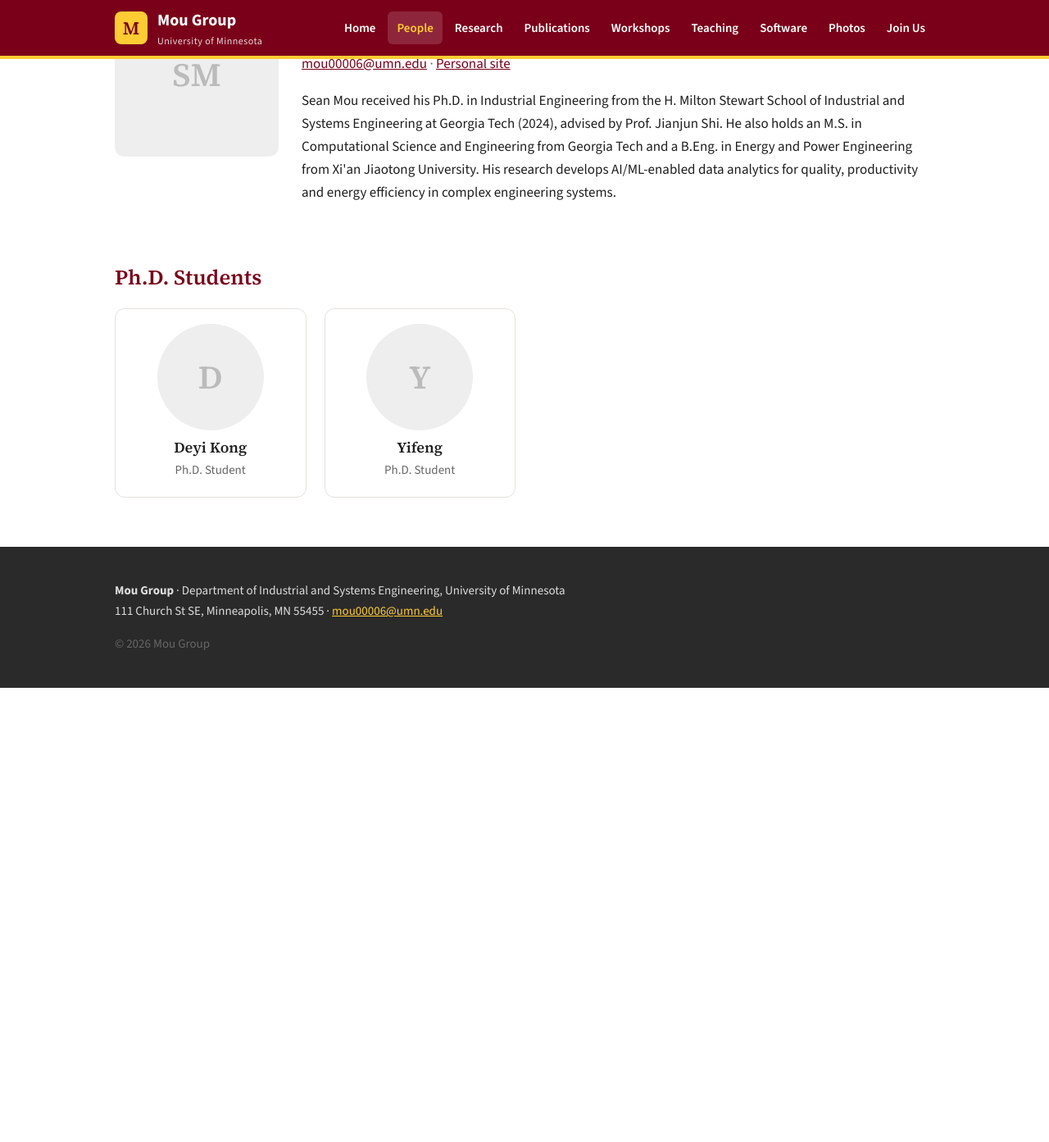
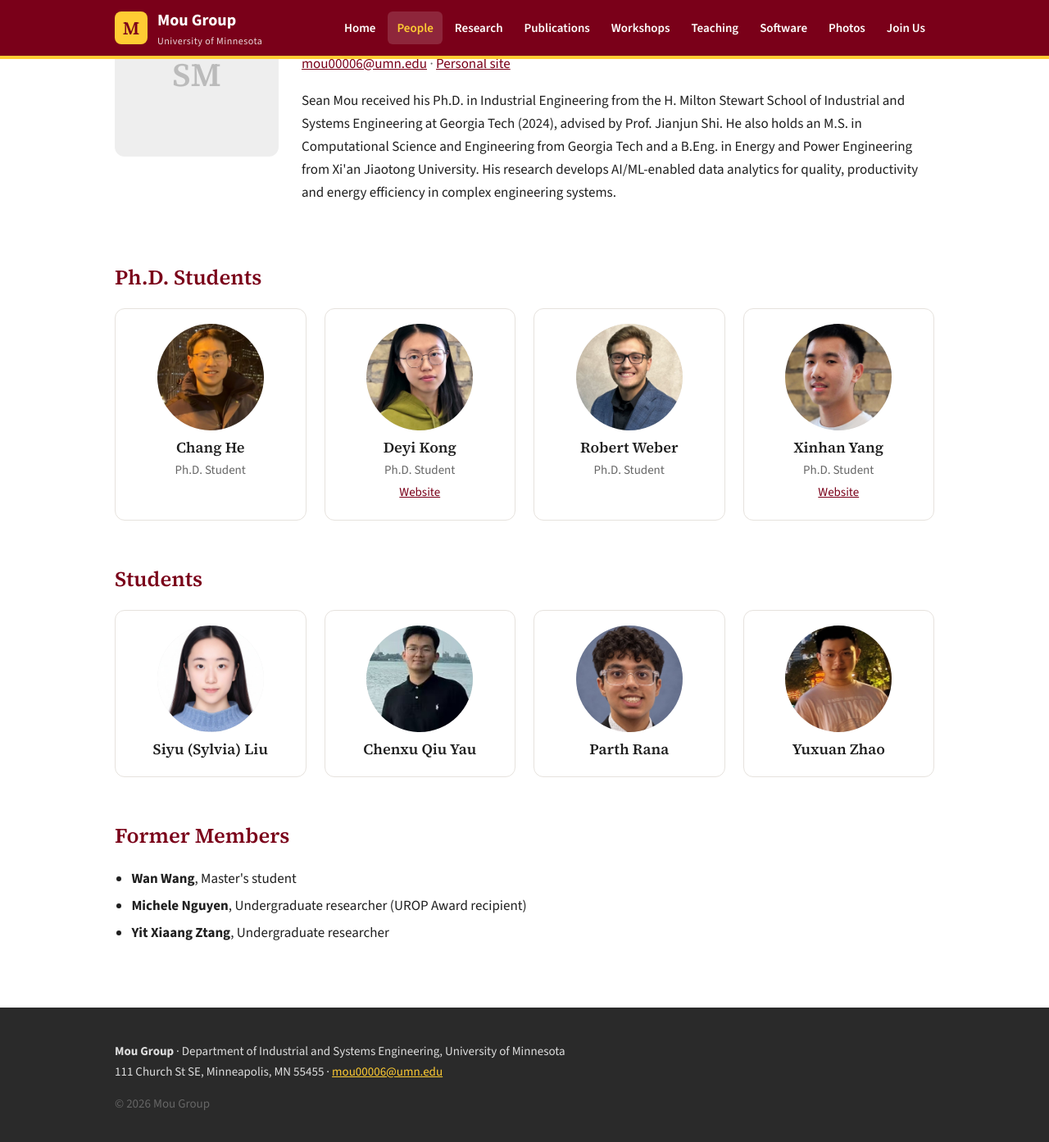
Before and after one commit to Mou-group-UMN/mou-group-umn.github.io, a Jekyll site: the page built from people.html, in a window 1280 px wide and 1400 px high, scrolled down 303 px. Shown: the top 1393 px of the window at 82% size. Built offline with Jekyll 4.4.1, drawn with Linux system fonts in a browser that asks for light colours; before the commit the page ends 1142 px from its top, so only the background shows below that.

Commit message:
People: add Ph.D. students, students with headshots, former members
Co-Authored-By: Claude Opus 5.5 <noreply@anthropic.com>
Claude-Session: https://claude.ai/code/session_016GNQRsRmjnV7FVLtdJKMqR

```diff
--- a/_data/news.yml
+++ b/_data/news.yml
@@ -9,7 +9,7 @@
 - {date: "2026", text: "NVIDIA unrestricted computing credits gift (also in 2025)."}
 - {date: "2025", text: "Sean receives the Sigma Xi Best Ph.D. Thesis Award, Georgia Tech."}
 - {date: "2025", text: "Deyi Kong is a finalist for the INFORMS QSR Best Student Paper Award."}
-- {date: "2025", text: "Yifeng wins the SPES + Q&amp;P Student Paper Competition."}
+- {date: "2025", text: "Yifeng Wang's physics-informed neural ODE paper won the 2025 SPES + Q&amp;P Student Paper Competition."}
 - {date: "2025", text: "Paper selected for the <em>Applied Probability</em> Collection."}
 - {date: "2025", text: "Sean co-chairs the VISION’25 workshop at ICCV 2025 (October 19)."}
 - {date: "2024", text: "Samsung Global Research Outreach Award ($150k)."}
--- a/_data/people.yml
+++ b/_data/people.yml
@@ -1,4 +1,5 @@
-# photo: put the image in assets/img/people/ and write its file name. Leave blank for a placeholder.
+# People page data. photo = a file in assets/img/people/ ("" shows a placeholder).
+# Sections show in this order; an empty section is hidden.
 pi:
   name: Shancong (Sean) Mou
   role: Assistant Professor, Industrial and Systems Engineering
@@ -11,8 +12,20 @@ pi:
     Computational Science and Engineering from Georgia Tech and a B.Eng. in Energy and Power Engineering from
     Xi'an Jiaotong University. His research develops AI/ML-enabled data analytics for quality, productivity and
     energy efficiency in complex engineering systems.
-phd:        # TODO: confirm names, roles and years
-  - {name: Deyi Kong, role: Ph.D. Student, photo: ""}
-  - {name: Yifeng, role: Ph.D. Student, photo: ""}
+phd:
+  - {name: Chang He, role: Ph.D. Student, photo: chang-he.jpg}
+  - {name: Deyi Kong, role: Ph.D. Student, photo: deyi-kong.jpg, web: "https://cse.umn.edu/isye/deyi-kong"}
+  - {name: Robert Weber, role: Ph.D. Student, photo: robert-weber.jpg}
+  - {name: Xinhan Yang, role: Ph.D. Student, photo: xinhan-yang.jpg, web: "https://cse.umn.edu/isye/xinhan-yang"}
+masters: []
+undergrads: []
+students:   # roles to confirm with Sean, then move each person to masters or undergrads
+  - {name: Siyu (Sylvia) Liu, photo: siyu-liu.jpg}
+  - {name: Chenxu Qiu Yau, photo: chenxu-qiu-yau.jpg}
+  - {name: Parth Rana, photo: parth-rana.jpg}
+  - {name: Yuxuan Zhao, photo: yuxuan-zhao.jpg}
 postdocs: []
-alumni: []
+former:
+  - {name: Wan Wang, role: "Master's student"}
+  - {name: Michele Nguyen, role: Undergraduate researcher, note: UROP Award recipient}
+  - {name: Yit Xiaang Ztang, role: Undergraduate researcher}
--- a/assets/css/style.css
+++ b/assets/css/style.css
@@ -45,3 +45,5 @@ h2{color:var(--maroon);margin-top:2.2em}
 .ws-note{font-size:15px;margin-top:2px}
 .ws-latest h3{margin:.9em 0 .2em;font-size:22px}
 .ws-latest p{margin:.35em 0}
+.card img{object-position:50% 28%}
+.former{padding-left:1.2em}.former li{margin:.3em 0}
--- a/people.html
+++ b/people.html
@@ -9,8 +9,11 @@ permalink: /people/
   {% if pi.photo != "" %}<img src="{{ '/assets/img/people/' | append: pi.photo | relative_url }}" alt="{{ pi.name }}">{% else %}<div class="ph">SM</div>{% endif %}
   <div><h3 style="margin-top:0">{{ pi.name }}</h3><p class="muted">{{ pi.role }}<br><a href="mailto:{{ pi.email }}">{{ pi.email }}</a> · <a href="{{ pi.web }}">Personal site</a></p><p>{{ pi.bio }}</p></div>
 </div>
-{% assign groups = "phd:Ph.D. Students,postdocs:Postdocs,alumni:Alumni" | split: "," %}
+{% assign groups = "phd:Ph.D. Students,masters:Master's Students,undergrads:Undergraduate Researchers,students:Students,postdocs:Postdocs" | split: "," %}
 {% for g in groups %}{% assign kv = g | split: ":" %}{% assign key = kv[0] %}{% assign list = site.data.people[key] %}
 {% if list.size > 0 %}<h2>{{ kv[1] }}</h2><div class="grid">{% for m in list %}
-<div class="card">{% if m.photo and m.photo != "" %}<img src="{{ '/assets/img/people/' | append: m.photo | relative_url }}" alt="{{ m.name }}">{% else %}<div class="ph">{{ m.name | slice: 0 }}</div>{% endif %}<h3>{{ m.name }}</h3><p>{{ m.role }}</p>{% if m.web %}<p><a href="{{ m.web }}">Website</a></p>{% endif %}</div>
+<div class="card">{% if m.photo and m.photo != "" %}<img src="{{ '/assets/img/people/' | append: m.photo | relative_url }}" alt="{{ m.name }}">{% else %}<div class="ph">{{ m.name | slice: 0 }}</div>{% endif %}<h3>{{ m.name }}</h3>{% if m.role %}<p>{{ m.role }}</p>{% endif %}{% if m.web %}<p><a href="{{ m.web }}">Website</a></p>{% endif %}</div>
 {% endfor %}</div>{% endif %}{% endfor %}
+{% assign former = site.data.people.former %}
+{% if former.size > 0 %}<h2>Former Members</h2>
+<ul class="former">{% for m in former %}<li><strong>{{ m.name }}</strong>, {{ m.role }}{% if m.note %} ({{ m.note }}){% endif %}</li>{% endfor %}</ul>{% endif %}
```
Also changed, not shown: assets/img/people/chang-he.jpg (added), assets/img/people/chenxu-qiu-yau.jpg (added), assets/img/people/deyi-kong.jpg (added), assets/img/people/parth-rana.jpg (added), assets/img/people/robert-weber.jpg (added), assets/img/people/siyu-liu.jpg (added), assets/img/people/xinhan-yang.jpg (added), assets/img/people/yuxuan-zhao.jpg (added).
